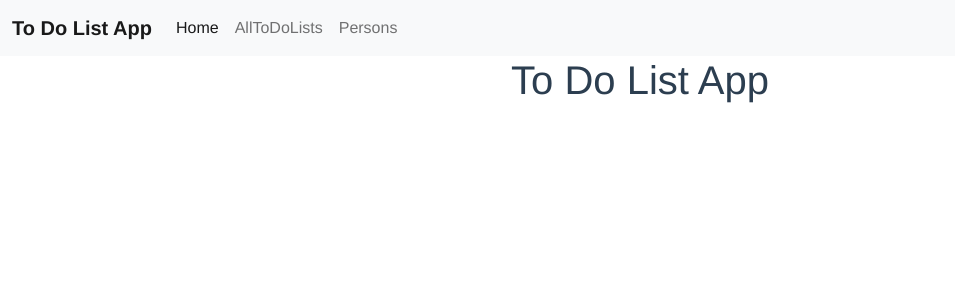
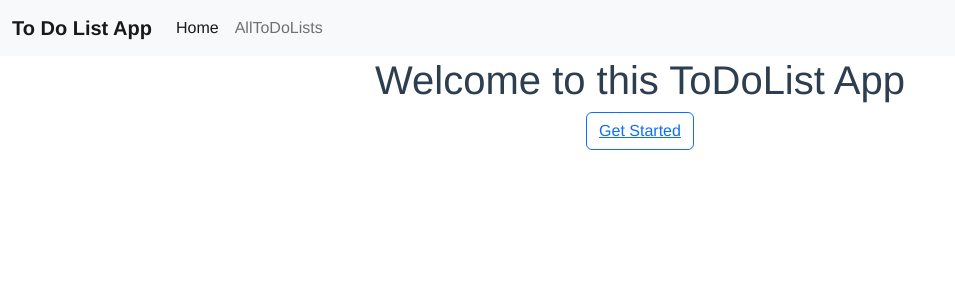
Before and after one commit to DangKhanhLe/webtechprojekt_frontend, a Vue app: page / in a window 1280 px wide. Shown: the top 300 px of the page, without its empty margins (0-955 px from the left). Built offline with nearby package versions, Linux system fonts and the light colour scheme.

Commit message:
small changes

```diff
--- a/src/components/Navbar.vue
+++ b/src/components/Navbar.vue
@@ -9,7 +9,7 @@
         <ul class="navbar-nav me-auto mb-2 mb-lg-0">
           <router-link class="nav-link" to="/">Home</router-link>
           <router-link class="nav-link" to="/alltodolists">AllToDoLists</router-link>
-          <router-link class="nav-link" to="/persons">Persons</router-link>
+<!--          <router-link class="nav-link" to="/persons">Persons</router-link>-->
         </ul>
 <!--        <form class="d-flex" role="search">-->
 <!--          <input class="form-control me-2" type="search" placeholder="Search" aria-label="Search">-->
--- a/src/views/HomeView.vue
+++ b/src/views/HomeView.vue
@@ -1,7 +1,8 @@
 <template>
   <div class="home">
-    <HelloWorld msg="To Do List App"/>
+    <HelloWorld msg="Welcome to this ToDoList App"/>
   </div>
+  <button type="button" class="btn btn-outline-primary"><a :href="'/alltodolists'">Get Started</a></button>
 </template>
 
 <script>
--- a/src/views/ToDoList.vue
+++ b/src/views/ToDoList.vue
@@ -1,5 +1,5 @@
 <template>
-  <h1>Todolist Title</h1>
+  <h1>Todolist</h1>
   <table class="table table-striped table-hover">
     <thead>
     <tr style="background-color: lightgray">
```
